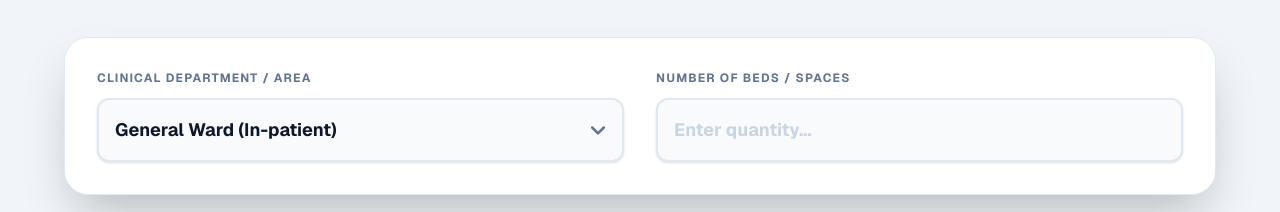
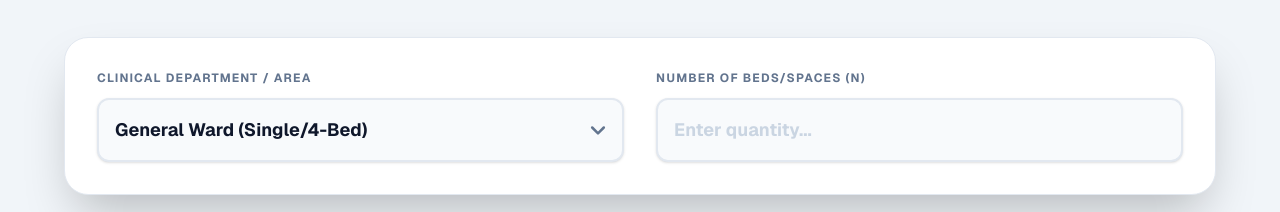
Before and after one commit to Ubiflowai/Ubiflow, a Next.js app: page / in a window 1280 px wide. Shown: the part 151-363 px from the top of the page. Built offline with nearby package versions, Linux system fonts and the light colour scheme.

Commit message:
Update logic and page

```diff
--- a/app/page.tsx
+++ b/app/page.tsx
@@ -4,7 +4,7 @@ import React, { useState } from 'react';
 import { calculateGasLoad } from './gasLogic';
 
 export default function Home() {
-  const [roomType, setRoomType] = useState('icu_standard');
+  const [roomType, setRoomType] = useState('ward_single_4bed');
   const [beds, setBeds] = useState('');
 
   const data = calculateGasLoad(roomType, beds);
@@ -86,11 +86,25 @@ export default function Home() {
                         onChange={(e) => setRoomType(e.target.value)}
                         className="w-full p-4 pr-10 rounded-xl border-2 border-slate-200 bg-slate-50 text-slate-900 text-lg font-bold shadow-sm focus:border-blue-500 focus:ring-4 focus:ring-blue-500/20 outline-none appearance-none cursor-pointer transition-all"
                     >
-                        <option value="ward">General Ward (In-patient)</option>
-                        <option value="icu">Critical Care / ICU</option>
-                        <option value="theatre">Operating Theatre Suite</option>
-                        <option value="recovery">Post-Anaesthesia Recovery</option>
-                        <option value="resus">A&E Resuscitation</option>
+                        <optgroup label="In-Patient">
+                            <option value="ward_single_4bed">General Ward (Single/4-Bed)</option>
+                            <option value="ward_department">Whole Ward Department</option>
+                            <option value="maternity_ldrp">Maternity (LDRP)</option>
+                            <option value="neonatal">Neonatal (SCBU)</option>
+                            <option value="critical_care">Critical Care (ICU/CCU/HDU)</option>
+                            <option value="renal">Renal Dialysis</option>
+                        </optgroup>
+                        <optgroup label="Operating & Procedures">
+                            <option value="operating_rooms">Operating Rooms (Theatres)</option>
+                            <option value="recovery">Post-Anaesthesia Recovery</option>
+                            <option value="maternity_operating">Maternity Operating Suite</option>
+                            <option value="radiology">Radiology / Anaesthetic Rooms</option>
+                        </optgroup>
+                        <optgroup label="Emergency">
+                            <option value="ae_resus">A&E Resuscitation</option>
+                            <option value="ae_major_treatment">A&E Major Treatment</option>
+                            <option value="ae_treatment_cubicle">A&E Cubicle</option>
+                        </optgroup>
                     </select>
                     {/* Custom Arrow Icon */}
                     <div className="absolute inset-y-0 right-0 flex items-center px-4 pointer-events-none text-slate-500">
@@ -102,7 +116,7 @@ export default function Home() {
             {/* BED COUNT INPUT */}
             <div>
                 <label className="block text-slate-500 font-bold mb-3 uppercase text-xs tracking-widest">
-                    {roomType === 'theatre' ? 'Number of Suites' : 'Number of Beds / Spaces'}
+                    {roomType.includes('operating') || roomType === 'maternity_operating' ? 'Number of Suites (nS)' : 'Number of Beds/Spaces (n)'}
                 </label>
                 <input
                     type="number"
```
